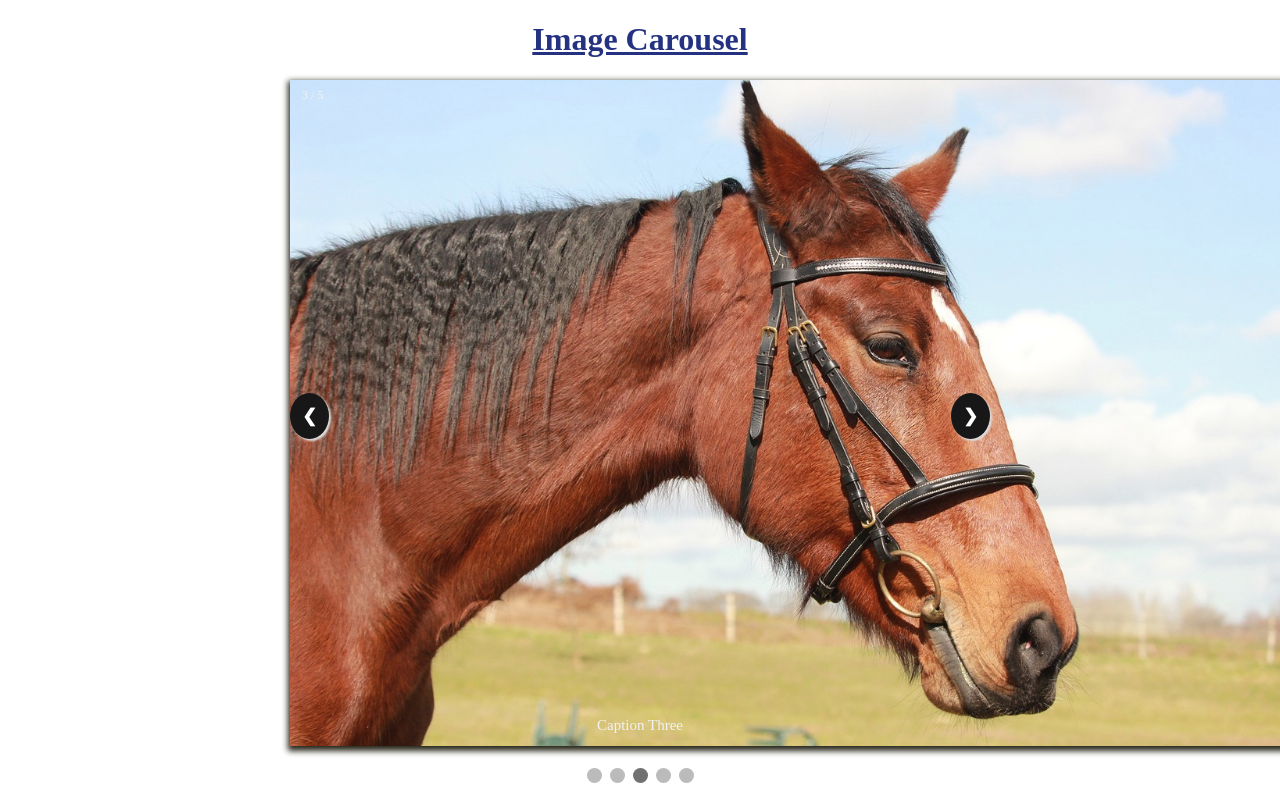
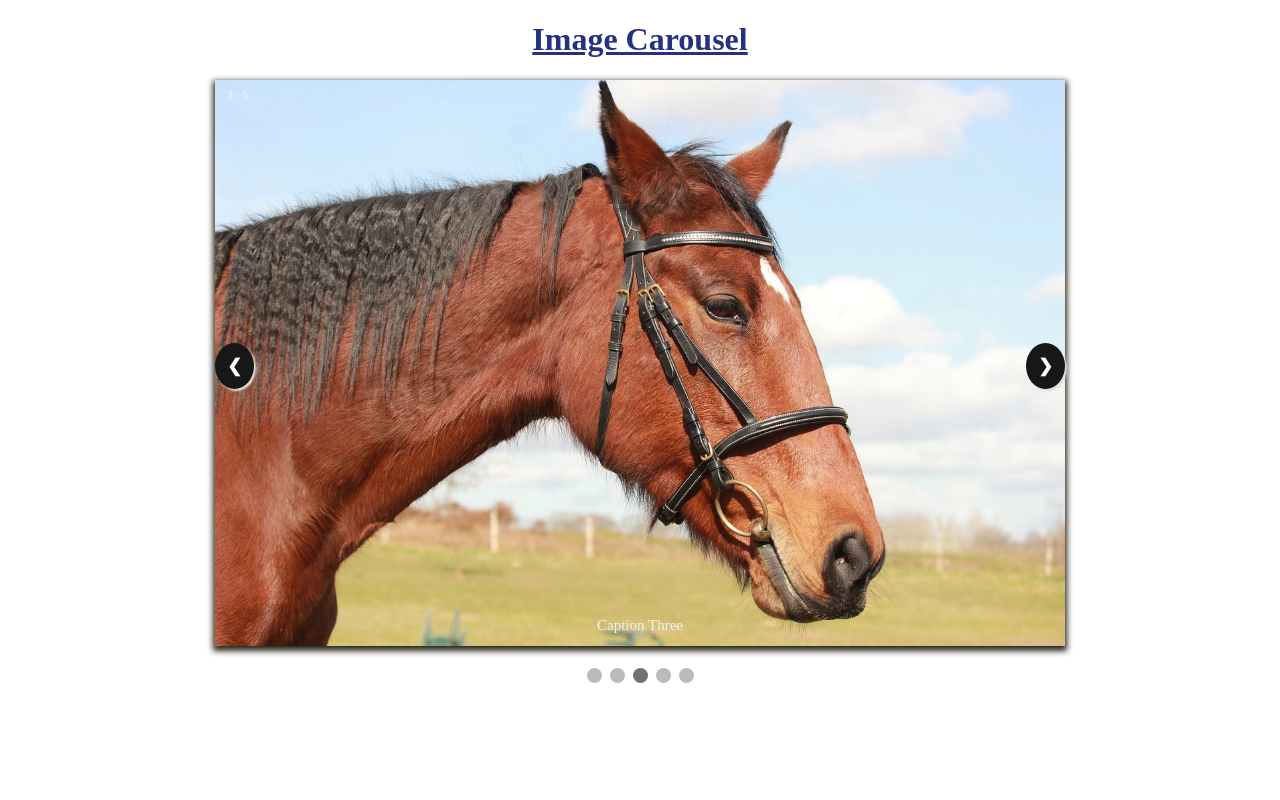
Before and after one commit to poonamk289/Image_Carousel, a plain HTML site: page index.html in a window 1280 px wide. Drawn offline with Linux system fonts and the light colour scheme.

Commit message:
Update style.css

```diff
--- a/style.css
+++ b/style.css
@@ -2,7 +2,7 @@
 
 /* Slideshow container */
 .slideshow-container {
- max-width: 700px;
+ max-width: 850px;
   position: relative;
   margin: auto;
   /* border: 1px solid red; */
@@ -15,7 +15,7 @@
   width: 200px;
 }
 img{
-    width: 1000px;
+    width: 850px;
     box-shadow: 0px 3px 6px 2px rgb(34, 32, 19);
 }
 
```
